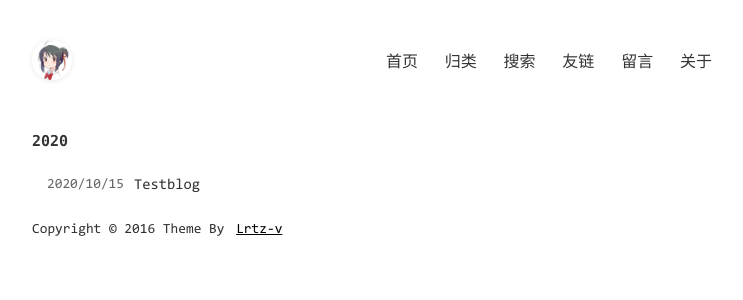
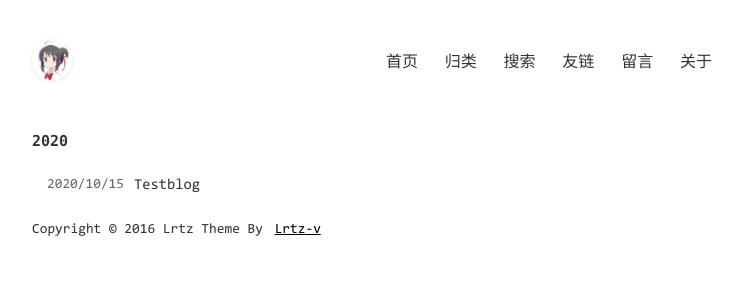
Before and after one commit to lrtz-v/lrtz-v.github.io, a Jekyll site: the page built from index.html, in a window 1280 px wide. Shown: the top 300 px of the page, without its empty margins (268-1011 px from the left). Built offline with Jekyll 4.4.1, drawn with Linux system fonts in a browser that asks for light colours; comment, search, counter and statistics services are not loaded; some of the changed lines change nothing that is shown.

Commit message:
update links

```diff
--- a/_config.yml
+++ b/_config.yml
@@ -5,7 +5,7 @@
 description: Lrtz的个人博客
 keywords: Lrtz,Blog,Java,Go,Python
 author: Lrtz
-footerText: 'Copyright © 2016'
+footerText: 'Copyright © 2016 Lrtz'
 
 # 这些不要动
 permalink: /posts/:year/:month/:day/:title.html
@@ -16,11 +16,11 @@
 
 # 域名配置
 # baseurl配置,如果网站部署在根目录下的其他目录中，请设置为 /目录名
-domainUrl: '/'
+domainUrl: 'https://lrtz-v.github.io/'
 baseurl: ''
 
 # 吐个槽地址，会在chat页面中重定向到该地址
-tucaoUrl:
+tucaoUrl: https://github.com/lrtz-v/lrtz-v.github.io/issues
 
 # 菜单
 menu:
@@ -38,7 +38,7 @@
     url: /pages/about.html
 
 # 点击页面文字冒出特效,不需要请设置为false
-extClickEffect: true
+extClickEffect: false
 
 # Google Adsense,不需要请设置为false
 # _includes/ext-adsense.html 里面修改为自己的配置
@@ -46,13 +46,13 @@
 
 # 腾讯MTA移动分析,不需要请设置为false
 # _includes/ext-adsense.html 里面修改为自己的配置
-extMTA: fale
+extMTA: true
 
 # 百度收录自动推送,不需要请设置为false
-extBaidu: false
+extBaidu: true
 
 # 数学公式支持，比较影响加载速度,不需要请设置为false
-extMath: false
+extMath: true
 
 # 友情链接
 links:
```
